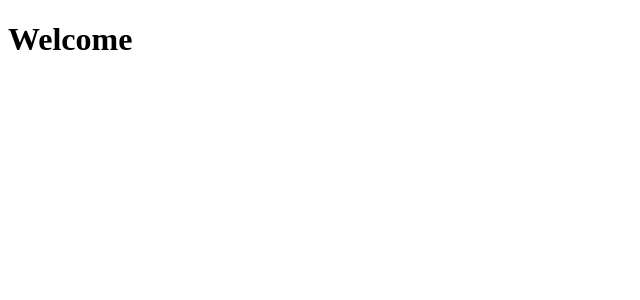
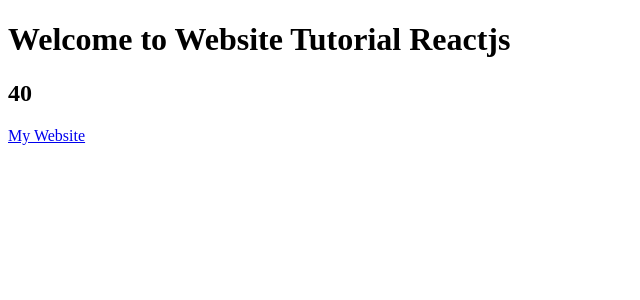
Before and after one commit to ahmadfaqih-dev/react-hooks, a React (Create React App) app: page / in a window 1280 px wide. Shown: the top 300 px of the page, without its empty margins (0-640 px from the left). Built offline with nearby package versions, Linux system fonts and the light colour scheme.

Commit message:
Dinamic Values

```diff
--- a/src/App.js
+++ b/src/App.js
@@ -1,8 +1,14 @@
 
 function App() {
+  const channel = "Website Tutorial Reactjs";
+  const age = 20;
+  const link = "https://ahmadfaqih-dev.github.io/";
+
   return (
     <div>
-      <h1>Welcome</h1>
+      <h1>Welcome to {channel}</h1>
+      <h2>{age * 2}</h2>
+      <a href={link}>My Website</a>
     </div>
   );
 }
```
